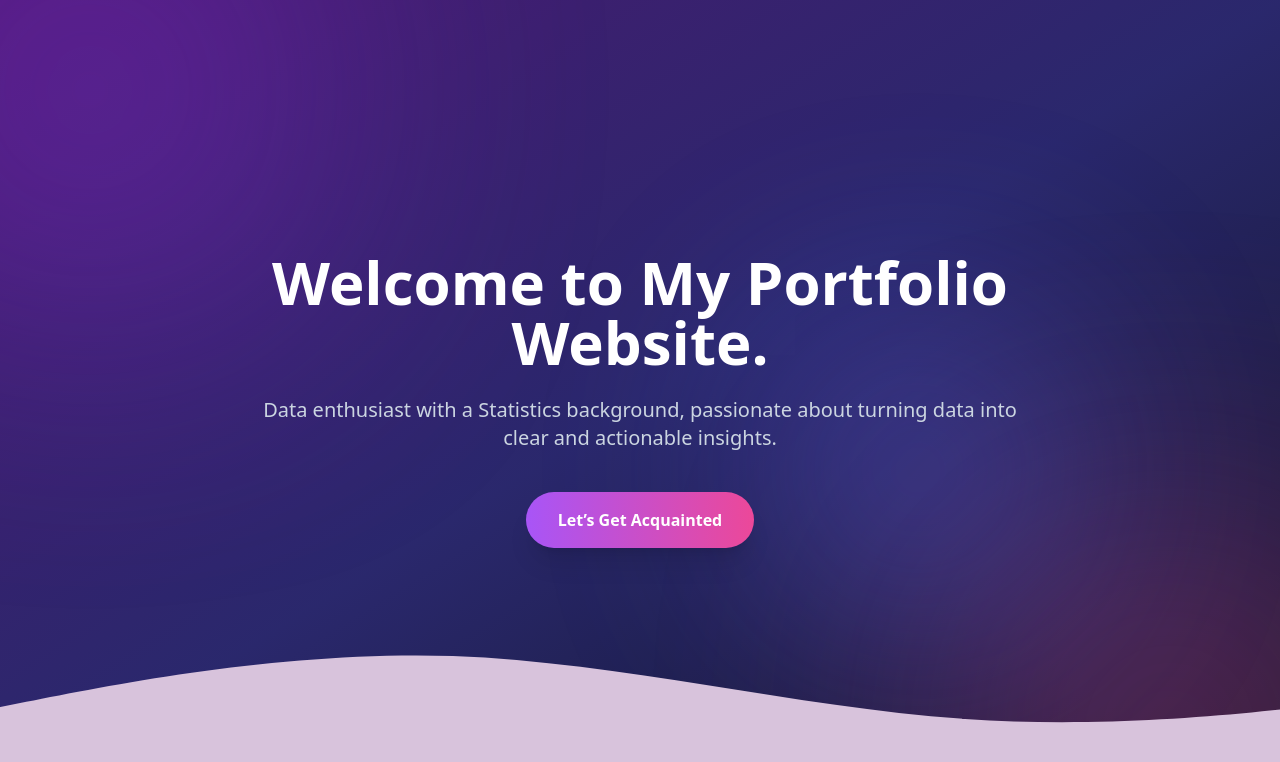
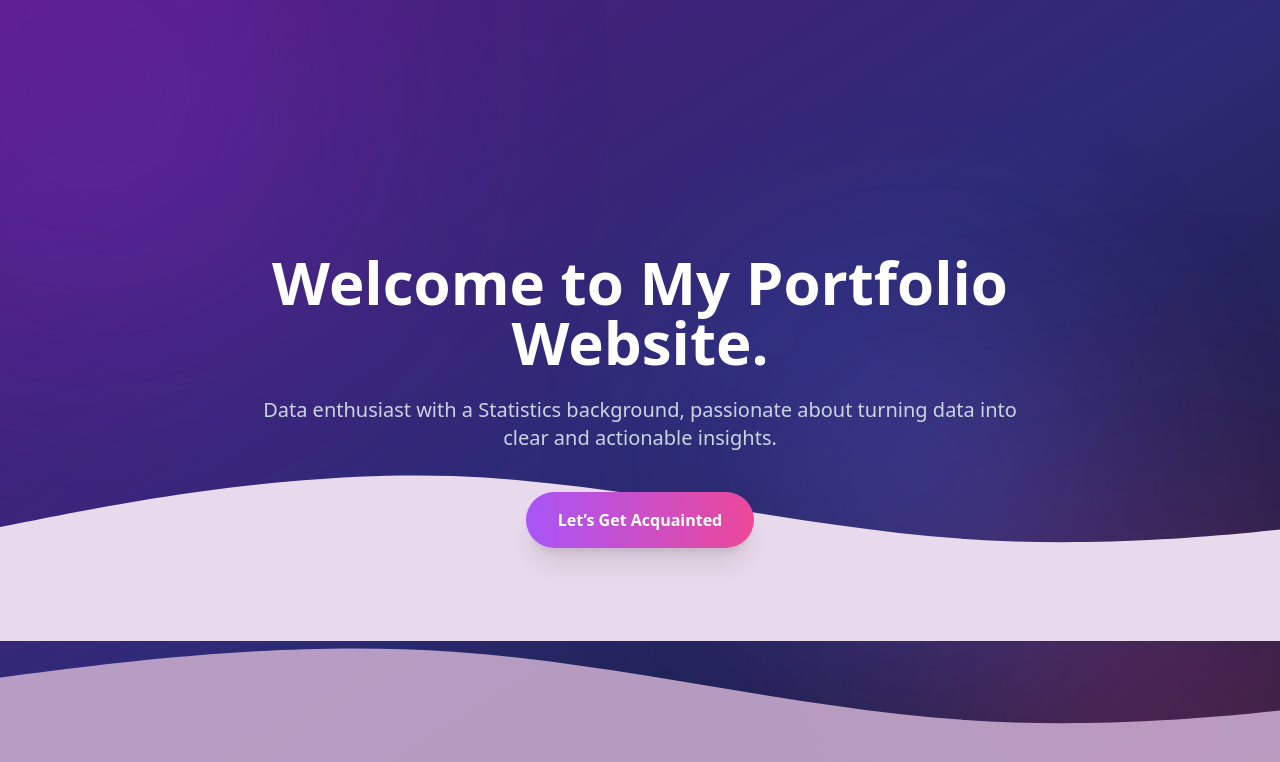
Before and after one commit to lintangntyas/portfolio, a Next.js app: page / in a window 1280 px wide. Shown: the top 762 px of the page. Built offline with nearby package versions, Linux system fonts and the light colour scheme.

Commit message:
Update page.js

```diff
--- a/app/page.js
+++ b/app/page.js
@@ -6,8 +6,8 @@ export default function Home() {
   return (
     <main className="relative min-h-screen overflow-hidden bg-[#0f0f1a] text-white">
 
-      {/* animated gradient */}
-      <div className="absolute inset-0 bg-gradient-to-br from-purple-900 via-indigo-900 to-slate-900 opacity-80"></div>
+      {/* background gradient */}
+      <div className="absolute inset-0 bg-gradient-to-br from-purple-900 via-indigo-900 to-slate-900 opacity-90"></div>
 
       {/* glow orbs */}
       <div className="absolute top-[-120px] left-[-120px] w-[420px] h-[420px] bg-purple-600 rounded-full blur-[140px] opacity-40 animate-pulse"></div>
@@ -48,23 +48,35 @@ export default function Home() {
         </div>
       </section>
 
-      {/* animated waves bottom */}
-      <div className="absolute bottom-0 left-0 w-full h-[40vh] overflow-hidden leading-none z-0">
+      {/* animated layered waves */}
+      <div className="absolute bottom-0 left-0 w-full h-[500px] overflow-hidden leading-none z-0">
 
         <svg viewBox="0 0 1440 320" className="block w-[120%] wave-animate">
-          <path fill="#d8c3dc" d="M0,224L80,208C160,192,320,160,480,165C640,171,800,213,960,224C1120,235,1280,213,1360,202L1440,192L1440,320L0,320Z" />
+          <path
+            fill="#e9d9ec"
+            d="M0,224L80,208C160,192,320,160,480,165C640,171,800,213,960,224C1120,235,1280,213,1360,202L1440,192L1440,320L0,320Z"
+          />
         </svg>
 
         <svg viewBox="0 0 1440 320" className="block w-[120%] -mt-40 opacity-90 wave-animate">
-          <path fill="#b79bbd" d="M0,192L80,181C160,171,320,149,480,160C640,171,800,213,960,224C1120,235,1280,213,1360,202L1440,192L1440,320L0,320Z" />
+          <path
+            fill="#c7a9cd"
+            d="M0,192L80,181C160,171,320,149,480,160C640,171,800,213,960,224C1120,235,1280,213,1360,202L1440,192L1440,320L0,320Z"
+          />
         </svg>
 
         <svg viewBox="0 0 1440 320" className="block w-[120%] -mt-40 opacity-80 wave-animate">
-          <path fill="#8f6a95" d="M0,160L80,165C160,171,320,181,480,181C640,181,800,171,960,181C1120,192,1280,224,1360,240L1440,256L1440,320L0,320Z" />
+          <path
+            fill="#9b7aa5"
+            d="M0,160L80,165C160,171,320,181,480,181C640,181,800,171,960,181C1120,192,1280,224,1360,240L1440,256L1440,320L0,320Z"
+          />
         </svg>
 
         <svg viewBox="0 0 1440 320" className="block w-[120%] -mt-40 opacity-70 wave-animate">
-          <path fill="#5e3564" d="M0,224L80,213C160,203,320,181,480,165C640,149,800,139,960,144C1120,149,1280,171,1360,181L1440,192L1440,320L0,320Z" />
+          <path
+            fill="#5e3564"
+            d="M0,224L80,213C160,203,320,181,480,165C640,149,800,139,960,144C1120,149,1280,171,1360,181L1440,192L1440,320L0,320Z"
+          />
         </svg>
 
       </div>
```
